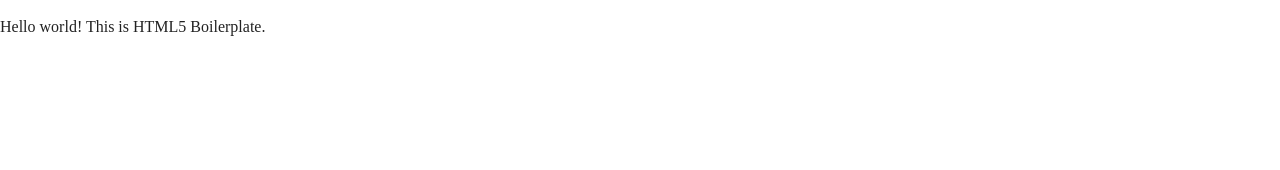
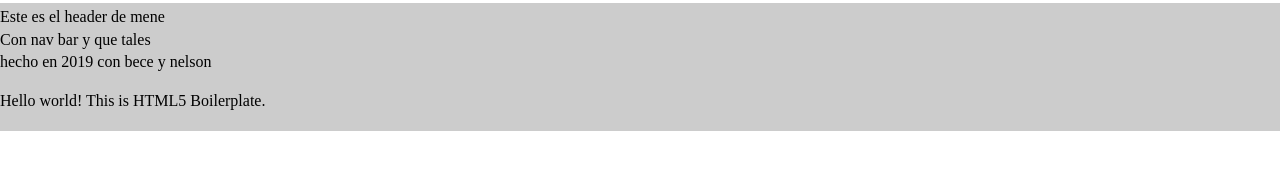
Before and after one commit to sebastianRebolledo/Webtest, a plain HTML site: page index.html in a window 1280 px wide. Drawn offline with nearby package versions, Linux system fonts and the light colour scheme.

Commit message:
correcion idioma

```diff
--- a/css/main.css
+++ b/css/main.css
@@ -97,7 +97,13 @@
 /* ==========================================================================
    Author's custom styles
    ========================================================================== */
+header{
+margin: 0.2em 0;
 
+  background: #ccc;
+  color: #000;
+  padding: 0.2em 0;
+}
 /* ==========================================================================
    Helper classes
    ========================================================================== */
--- a/index.html
+++ b/index.html
@@ -23,6 +23,9 @@
   <![endif]-->
 
   <!-- Add your site or application content here -->
+  <header> Este es el header de mene
+    <nav> Con nav bar y que tales </nav>
+    <footer> hecho en 2019 con bece y nelson
   <p>Hello world! This is HTML5 Boilerplate.</p>
   <script src="js/vendor/modernizr-3.7.1.min.js"></script>
   <script src="https://code.jquery.com/jquery-3.4.1.min.js" integrity="sha256-CSXorXvZcTkaix6Yvo6HppcZGetbYMGWSFlBw8HfCJo=" crossorigin="anonymous"></script>
```
Also changed, not shown: 1 other file.
